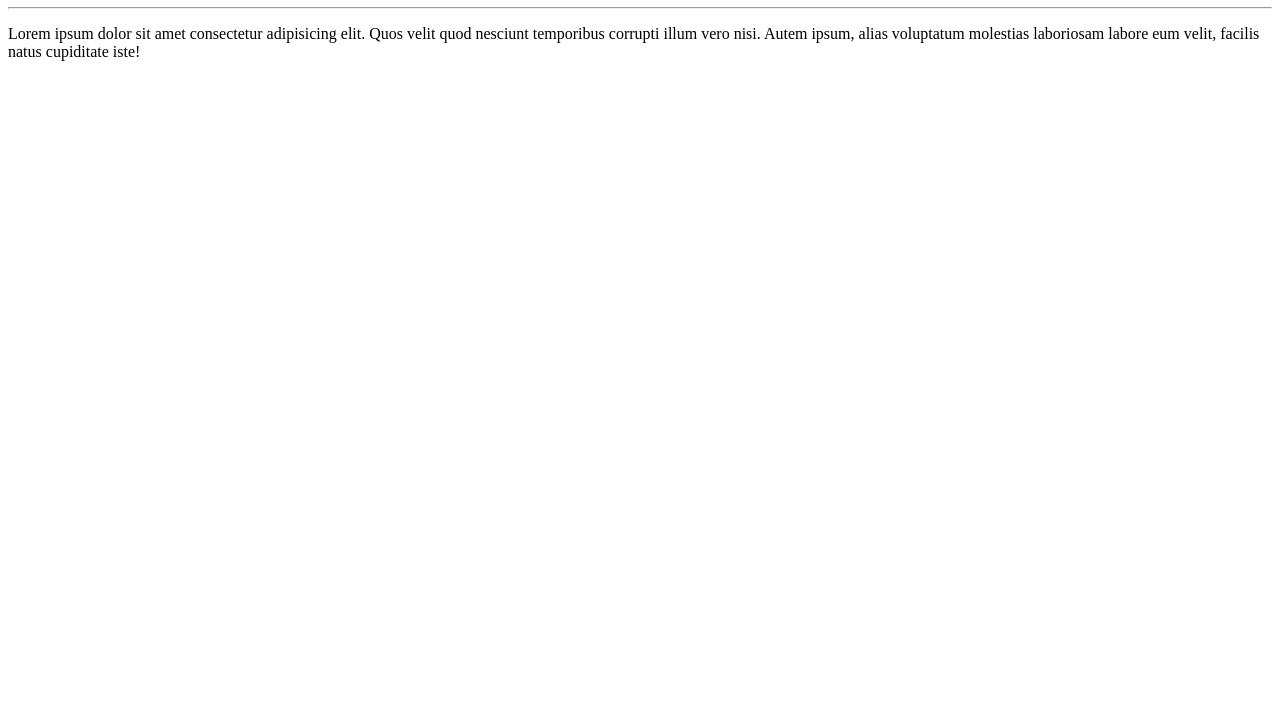
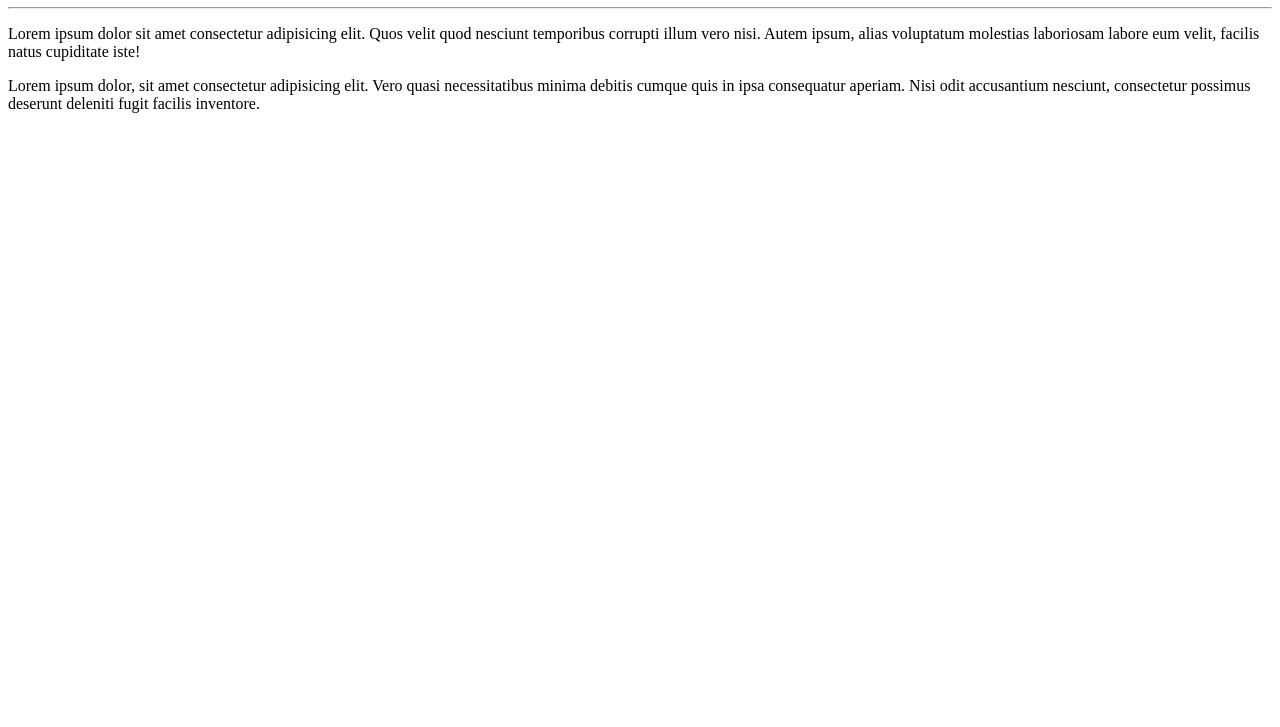
Before and after one commit to paulotoquessa24/Ola-Mundo, a plain HTML site: page site-exemplo/index.html in a window 1280 px wide. Shown: the part 73-800 px from the top of the page. Drawn offline with Linux system fonts and the light colour scheme.

Commit message:
adicionei um parágrafo

```diff
--- a/site-exemplo/index.html
+++ b/site-exemplo/index.html
@@ -10,5 +10,6 @@
     <h1>Olá, Mundo!</h1>
     <hr>
     <p>Lorem ipsum dolor sit amet consectetur adipisicing elit. Quos velit quod nesciunt temporibus corrupti illum vero nisi. Autem ipsum, alias voluptatum molestias laboriosam labore eum velit, facilis natus cupiditate iste!</p>
+    <p>Lorem ipsum dolor, sit amet consectetur adipisicing elit. Vero quasi necessitatibus minima debitis cumque quis in ipsa consequatur aperiam. Nisi odit accusantium nesciunt, consectetur possimus deserunt deleniti fugit facilis inventore.</p>
 </body>
 </html>
```
